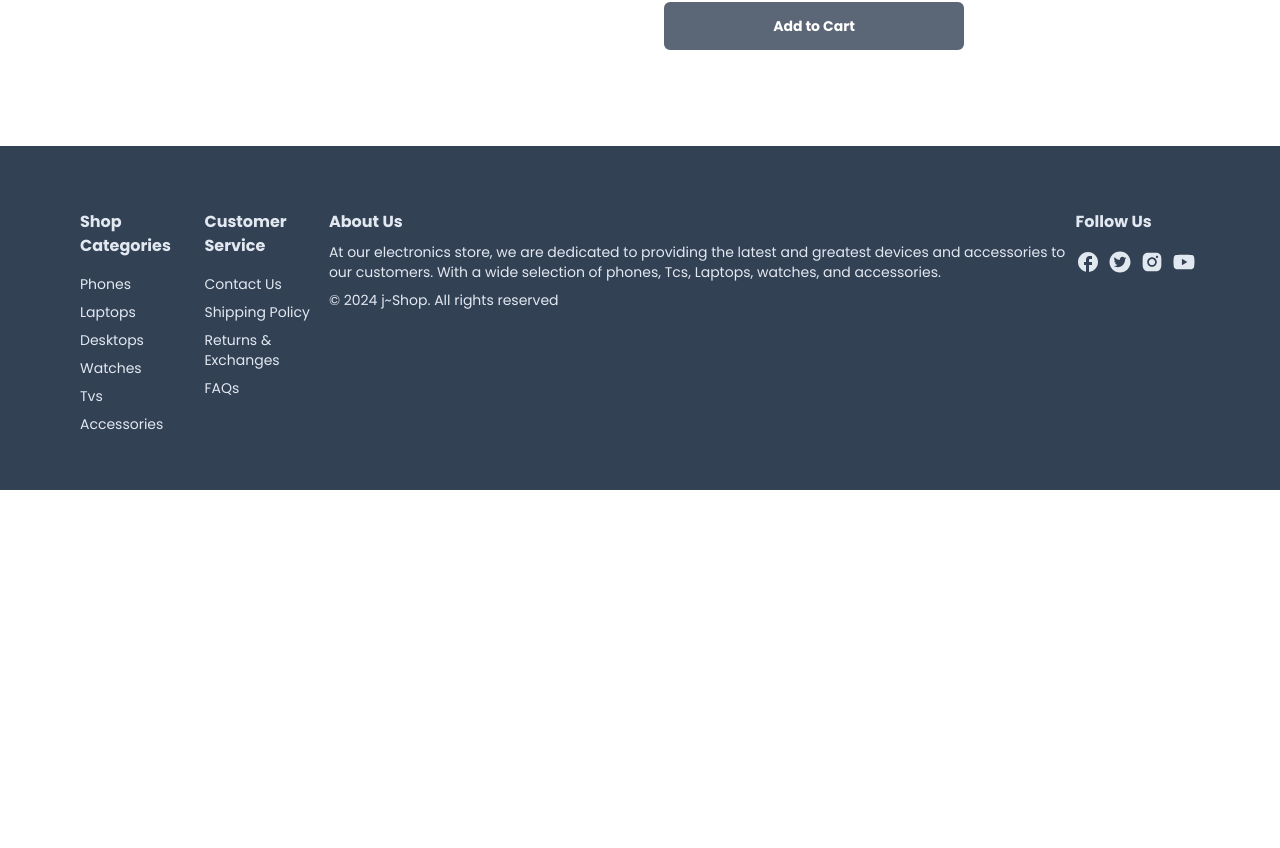
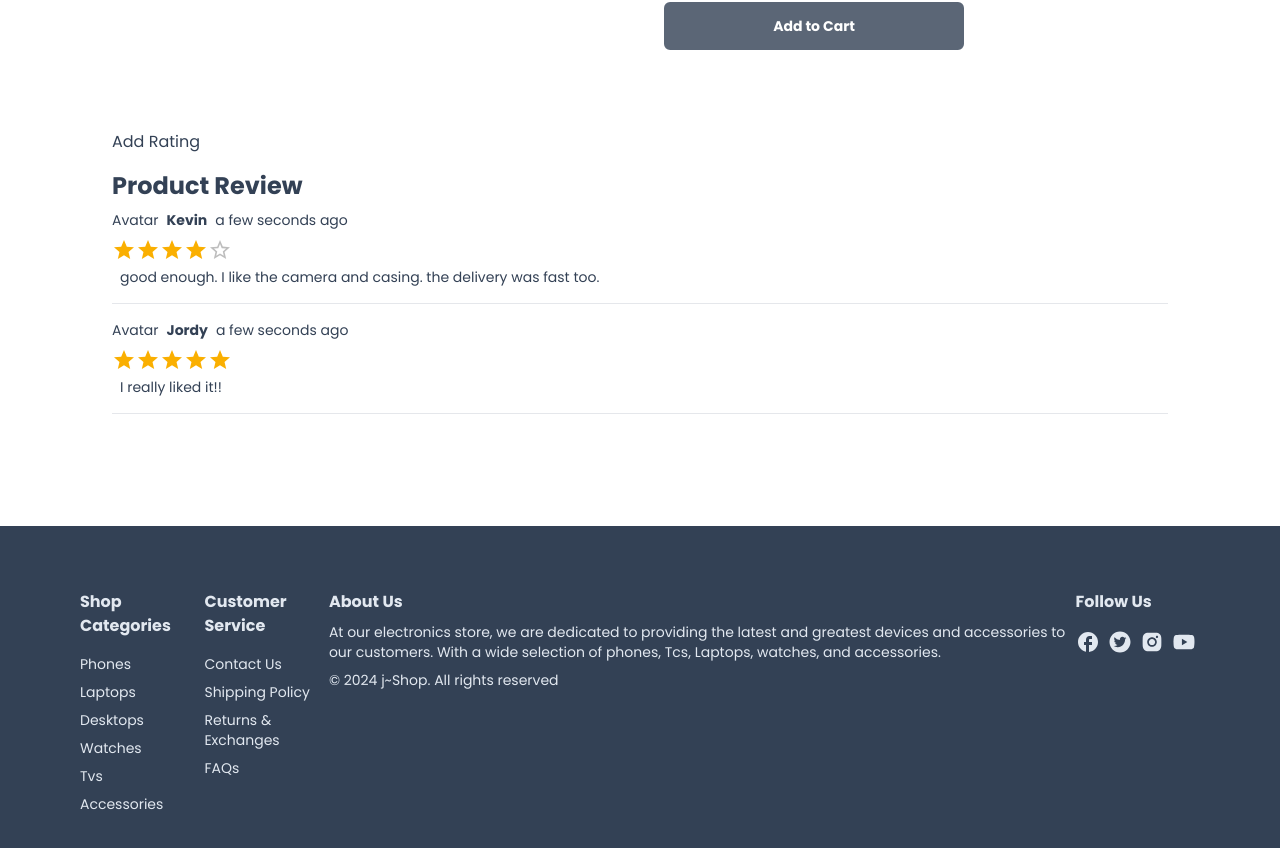
Before and after one commit to capstone-project-j/e-commerce, a Next.js app in the folder my-app/: page /product/1 in a window 1280 px wide. Shown: the part 658-1506 px from the top of the page. Before the commit the page ends 1148 px from the top, so only its background shows below. Built offline with nearby package versions, Linux system fonts and the light colour scheme; a web font is replaced by a local one.

Commit message:
update it some stuff

```diff
--- /dev/null
+++ b/my-app/app/product/[productId]/ListRating.tsx
@@ -0,0 +1,36 @@
+'use client'
+
+import Heading from "@/app/components/Heading";
+import { Rating } from "@mui/material";
+import moment from "moment";
+
+interface ListRatingProps {
+    product: any;
+}
+
+const ListRating: React.FC<ListRatingProps> = ({ product }) => {
+    return (<div>
+        <Heading title="Product Review" />
+        <div className="text-sm mt-2">
+            {product.reviews && product.reviews.map((review: any) => {
+                return <div key={review.id} className="max-w-300px">
+                    <div className="flex gap-2 items-center">
+                        <div>Avatar</div>
+                        <div className="font-semibold">{review?.user.name}</div>
+                        <div className="font-light">{moment(review.createDate).fromNow()}
+                        </div>
+                    </div>
+                    <div className="mt-2">
+                        <Rating value={review.rating} readOnly />
+                        <div className="ml-2">{review.comment}</div>
+                        <hr className="mt-4 mb-4" />
+                    </div>
+                </div>
+            })}
+
+        </div>
+    </div>
+    );
+}
+
+export default ListRating;
--- a/my-app/app/product/[productId]/page.tsx
+++ b/my-app/app/product/[productId]/page.tsx
@@ -1,6 +1,8 @@
 import Container from "@/app/components/nav/Container";
 import { product } from "@/utils/product"
 import ProductDetails from "./ProductDetails"
+import { List } from "@mui/material";
+import ListRating from "./ListRating";
 
 interface IPrams {
     productId?: string;
@@ -10,11 +12,16 @@
 const Product = ({ params }: { params: IPrams }) => {
     console.log("params", params);
 
-    return (<div className="p-8">
-        <Container>
-            <ProductDetails product={product} />
-        </Container>
-    </div>
+    return (
+        <div className="p-8">
+            <Container>
+                <ProductDetails product={product} />
+                <div className="flex flex-col mt-20 gap-4">
+                    <div>Add Rating</div>
+                    <ListRating product={product} />
+                </div>
+            </Container>
+        </div>
     );
 }
 
```
